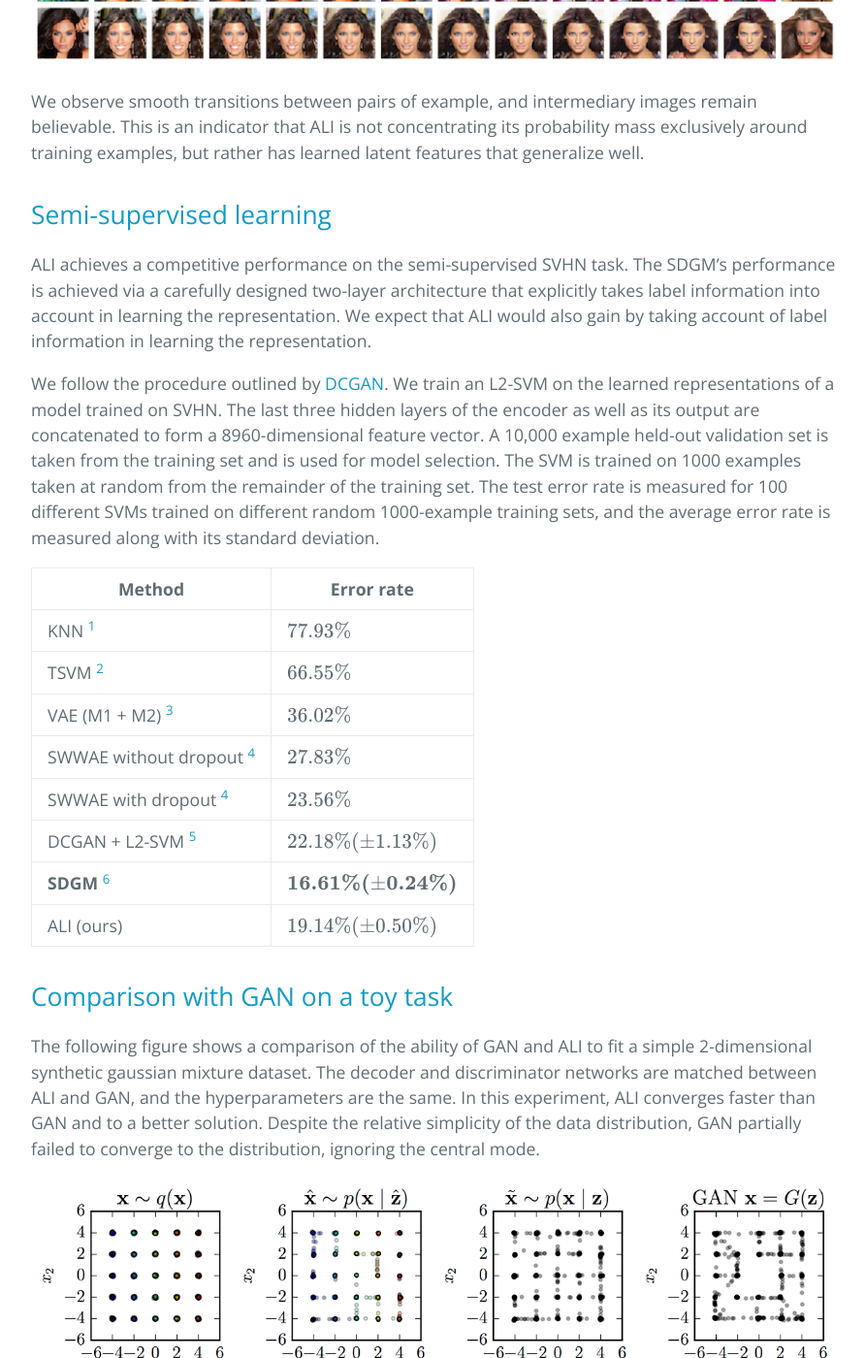
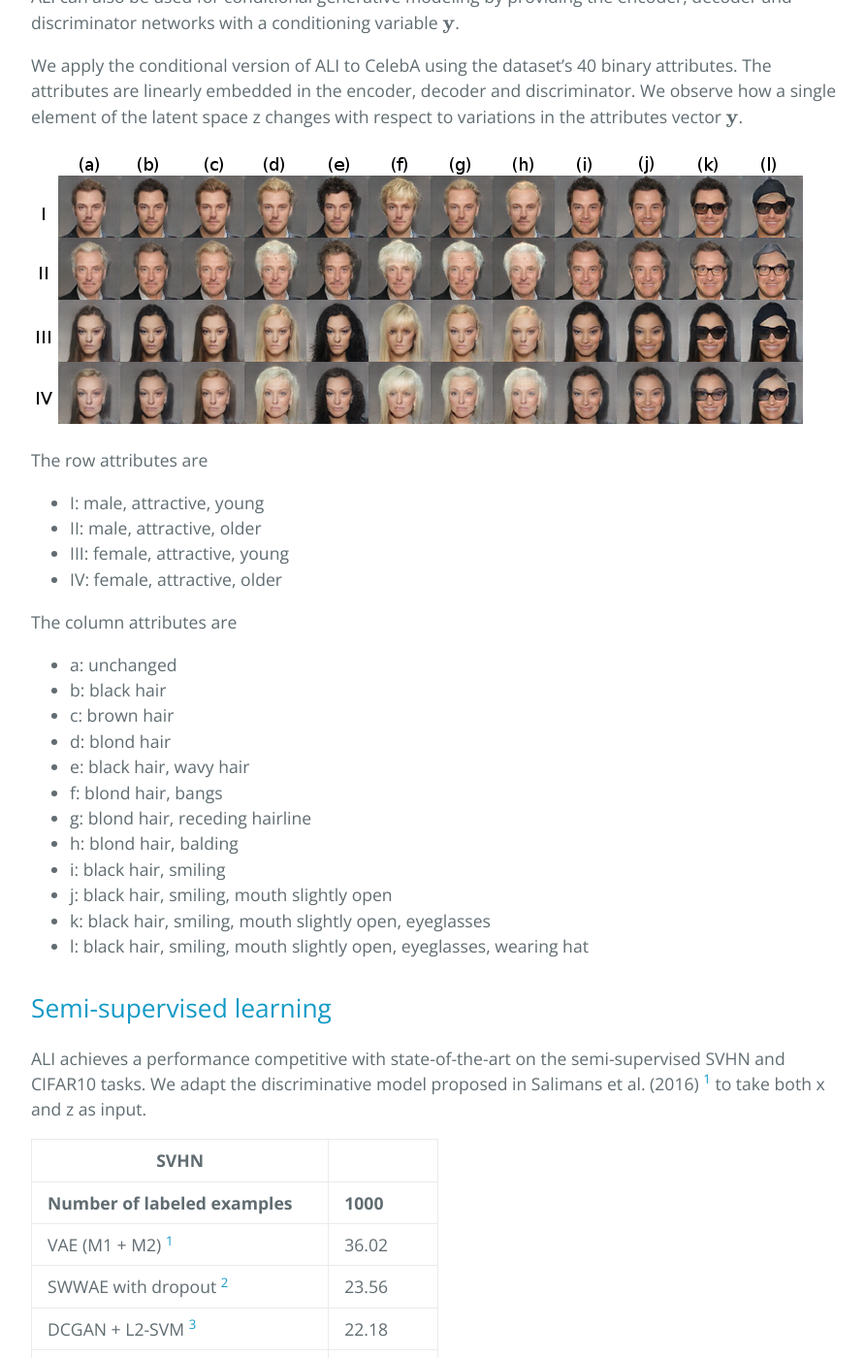
Before and after one commit to IshmaelBelghazi/ALI, a Jekyll site: the page built from index.md, in a window 1280 px wide and 1400 px high, scrolled down 8690 px. Shown: the whole window at 97% size, without its empty margins (192-1084 px from the left). Built offline with Jekyll 4.4.1, drawn with Linux system fonts in a browser that asks for light colours; formulas are drawn with MathJax 3; some of the changed text lies outside the part shown.

Commit message:
Update paper website

```diff
--- a/index.md
+++ b/index.md
@@ -16,8 +16,8 @@ title: {{ site.name }}
     * [CelebA](#celeba)
     * [Tiny ImageNet](#tiny_imagenet)
     * [Latent space interpolations](#interpolations)
+    * [Conditional generation](#conditional)
     * [Semi-supervised learning](#semi_supervised)
-    * [Comparison with GAN on a toy task](#toy_task)
 * [Conclusion](#conclusion)
 
 ---
@@ -297,53 +297,79 @@ remain believable. This is an indicator that ALI is not concentrating its
 probability mass exclusively around training examples, but rather has learned
 latent features that generalize well.
 
+<a name="conditional"></a>
+
+## Conditional generation
+
+ALI can also be used for conditional generative modeling by providing the
+encoder, decoder and discriminator networks with a conditioning variable
+\\(\\mathbf{y}\\).
+
+We apply the conditional version of ALI to CelebA using the dataset’s 40 binary
+attributes. The attributes are linearly embedded in the encoder, decoder and
+discriminator. We observe how a single element of the latent space z changes
+with respect to variations in the attributes vector \\(\\mathbf{y}\\).
+
+![Conditional generation]({{ site.baseurl }}/assets/celeba_conditional_sequence.png)
+
+The row attributes are
+
+* I: male, attractive, young
+* II: male, attractive, older
+* III: female, attractive, young
+* IV: female, attractive, older
+
+The column attributes are
+
+* a: unchanged
+* b: black hair
+* c: brown hair
+* d: blond hair
+* e: black hair, wavy hair
+* f: blond hair, bangs
+* g: blond hair, receding hairline
+* h: blond hair, balding
+* i: black hair, smiling
+* j: black hair, smiling, mouth slightly open
+* k: black hair, smiling, mouth slightly open, eyeglasses
+* l: black hair, smiling, mouth slightly open, eyeglasses, wearing hat
+
 <a name="semi_supervised"></a>
 
 ## Semi-supervised learning
 
-ALI achieves a competitive performance on the semi-supervised SVHN task. The
-SDGM’s performance is achieved via a carefully designed two-layer architecture
-that explicitly takes label information into account in learning the
-representation. We expect that ALI would also gain by taking account of label
-information in learning the representation.
+ALI achieves a performance competitive with state-of-the-art on the
+semi-supervised SVHN and CIFAR10 tasks. We adapt the discriminative model
+proposed in Salimans et al. (2016) [^1] to take both x and z as input.
 
-We follow the procedure outlined by [DCGAN](https://arxiv.org/abs/1511.06434).
-We train an L2-SVM on the learned representations of a model trained on SVHN.
-The last three hidden layers of the encoder as well as its output are
-concatenated to form a 8960-dimensional feature vector. A 10,000 example
-held-out validation set is taken from the training set and is used for model
-selection. The SVM is trained on 1000 examples taken at random from the
-remainder of the training set. The test error rate is measured for 100 different
-SVMs trained on different random 1000-example training sets, and the average
-error rate is measured along with its standard deviation.
+| SVHN                                |                |
+| ----------------------------------- | -------------- |
+| **Number of labeled examples**      | **1000**       |
+| VAE (M1 + M2) [^1]                  | 36.02          |
+| SWWAE with dropout [^2]             | 23.56          |
+| DCGAN + L2-SVM [^3]                 | 22.18          |
+| SDGM [^4]                           | 16.61          |
+| **GAN (feature matching)** [^7]     | **8.11 ± 1.3** |
+| **ALI (ours, no feature matching)** | **7.3**        |
 
-| Method                     | Error rate                              |
-| ---------------------      | --------------------------------------- |
-| KNN [^1]                   | \\(77.93\\%\\)                          |
-| TSVM [^2]                  | \\(66.55\\%\\)                          |
-| VAE (M1 + M2) [^3]         | \\(36.02\\%\\)                          |
-| SWWAE without dropout [^4] | \\(27.83\\%\\)                          |
-| SWWAE with dropout [^4]    | \\(23.56\\%\\)                          |
-| DCGAN + L2-SVM [^5]        | \\(22.18\\% (\\pm 1.13\\%)\\)           |
-| **SDGM**       [^6]        | \\(\\mathbf{16.61\\% (\\pm 0.24\\%)}\\) |
-| ALI (ours)                 | \\(19.14\\% (\\pm 0.50\\%)\\)           |
+| CIFAR10                             |                  |                  |                  |                  |
+| ----------------------------------- | ---------------- | ---------------- | ---------------- | ---------------- |
+| **Number of labeled examples**      | **1000**         | **2000**         | **4000**         | **8000**         |
+| Ladder network [^5]                 |                  |                  | 20.40            |                  |
+| CatGAN [^6]                         |                  |                  | 19.58            |                  |
+| **GAN (feature matching)** [^7]     | **21.83 ± 2.01** | **19.61 ± 2.09** | **18.63 ± 2.32** | **17.72 ± 1.82** |
+| **ALI (ours, no feature matching)** | **20.88**        | **20.28**        | **18.3**         | **17.77**        |
 
-<a name="toy_task"></a>
+Interestingly, Salimans et al. (2016) found that they required an alternative
+training strategy for the generator where it tries to match first-order
+statistics in the discriminator’s intermediate activations with respect to the
+data distribution (they refer to this as feature matching). We found that ALI
+did not require feature matching to achieve comparable results.
 
-## Comparison with GAN on a toy task
-
-The following figure shows a comparison of the ability of GAN and ALI to fit a
-simple 2-dimensional synthetic gaussian mixture dataset. The decoder and
-discriminator networks are matched between ALI and GAN, and the hyperparameters
-are the same. In this experiment, ALI converges faster than GAN and to a better
-solution. Despite the relative simplicity of the data distribution, GAN
-partially failed to converge to the distribution, ignoring the central mode.
-
-![Comparison with GAN on a toy task]({{ site.baseurl }}/assets/mixture_plot.png)
-
-The toy task also exhibits nice properties of the features learned by ALI: when
-mapped to the latent space, data samples cover the whole prior, and they get
-clustered by mixture components, with a clear separation between each mode.
+We are still investigating the differences between ALI and GAN with respect to
+feature matching, but we conjecture that the latent representation learned by
+ALI is better untangled with respect to the classification task and that it
+generalizes better.
 
 <a name="conclusion"></a>
 
@@ -358,9 +384,12 @@ classification.
 
 ---
 
-[^1]: As reported in Zhao, J., Mathieu, M., Goroshin, R., and Lecun, Y. (2015). Stacked what-where auto-encoders. _arXiv preprint arXiv:1506.02351_.
-[^2]: Vapnik, V. N. (1998). Statistical Learning Theory. Wiley-Interscience.
-[^3]: Kingma, D. P., Mohamed, S., Rezende, D. J., and Welling, M. (2014). Semi-supervised learning with deep generative models. In _Advances in Neural Information Processing Systems_, pages 3581–3589.
-[^4]: Zhao, J., Mathieu, M., Goroshin, R., and Lecun, Y. (2015). Stacked what-where auto-encoders. _arXiv preprint arXiv:1506.02351_.
-[^5]: Radford, A., Metz, L., and Chintala, S. (2015). Unsupervised representation learning with deep convolutional generative adversarial networks. _arXiv preprint arXiv:1511.06434_.
-[^6]: Maaløe, L., Sønderby, C. K., Sønderby, S. K., and Winther, O. (2016). Auxiliary deep generative models. _arXiv preprint arXiv:1602.05473_.
+[^1]: Kingma, D. P., Mohamed, S., Rezende, D. J., and Welling, M. (2014). Semi-supervised learning with deep generative models. In _Advances in Neural Information Processing Systems_, pages 3581–3589.
+[^2]: Zhao, J., Mathieu, M., Goroshin, R., and Lecun, Y. (2015). Stacked what-where auto-encoders. _arXiv preprint arXiv:1506.02351_.
+[^3]: Radford, A., Metz, L., and Chintala, S. (2015). Unsupervised representation learning with deep convolutional generative adversarial networks. _arXiv preprint arXiv:1511.06434_.
+[^4]: Maaløe, L., Sønderby, C. K., Sønderby, S. K., and Winther, O. (2016). Auxiliary deep generative models. _arXiv preprint arXiv:1602.05473_.
+[^5]: Rasmus, A., Valpola, H., Honkala, M., Berglund, M., and Raiko, T. (2015). Semi-supervised learning with ladder network. In _Advances in Neural Information
+Processing Systems_.
+[^6]: Springenberg, J. T. (2015). Unsupervised and semi-supervised learning with categorical generative adversarial networks. _arXiv preprint arXiv:1511.06390_.
+[^7]: Salimans, T., Goodfellow, I. J., Zaremba, W., Cheung, V., Radford, A., and Chen, X. (2016). Improved techniques for training GANs. _arXiv preprint
+  arXiv:1606.03498_.
```
Also changed, not shown: assets/celeba_conditional_sequence.png (added), assets/celeba_interpolations.png, assets/mixture_plot.png (deleted).
